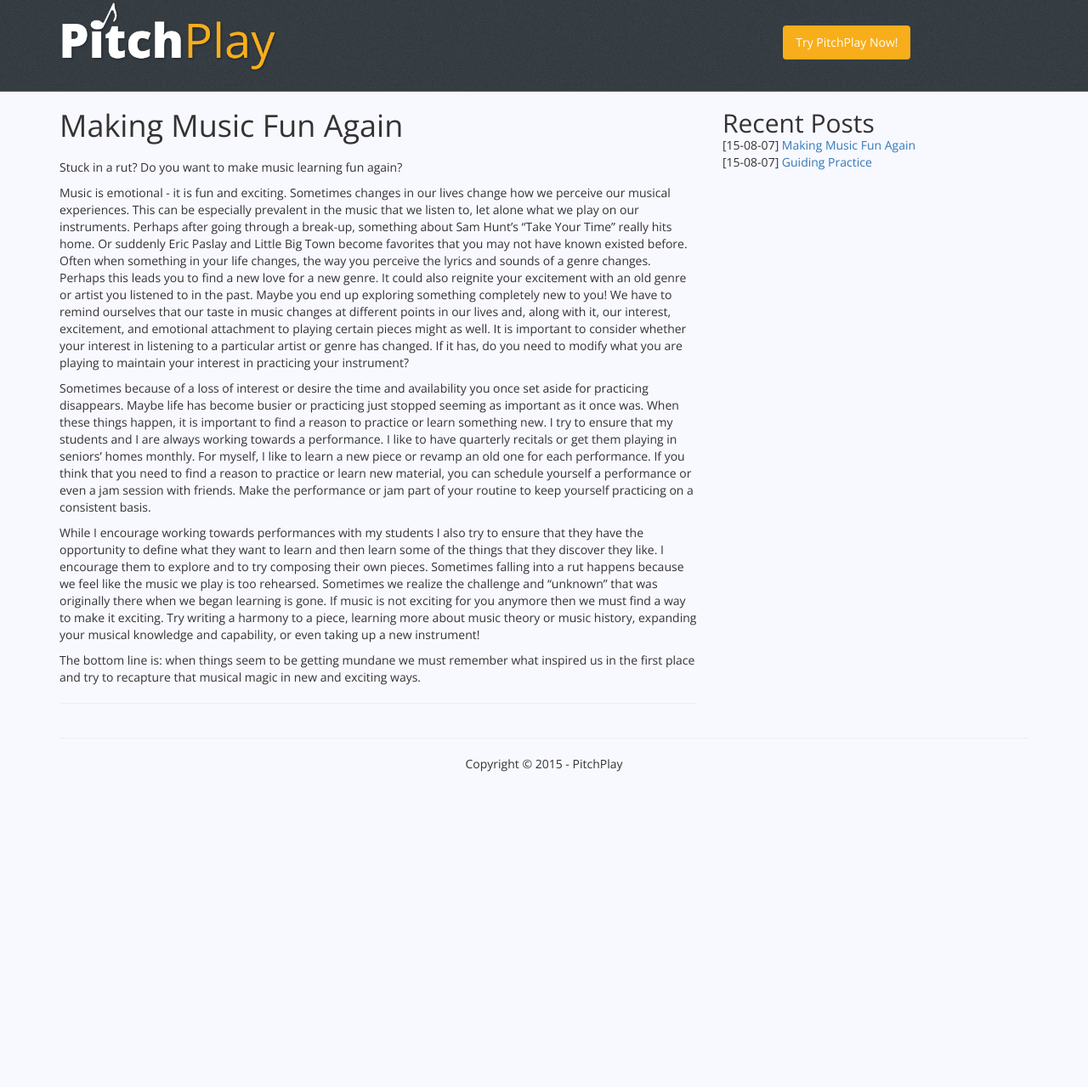
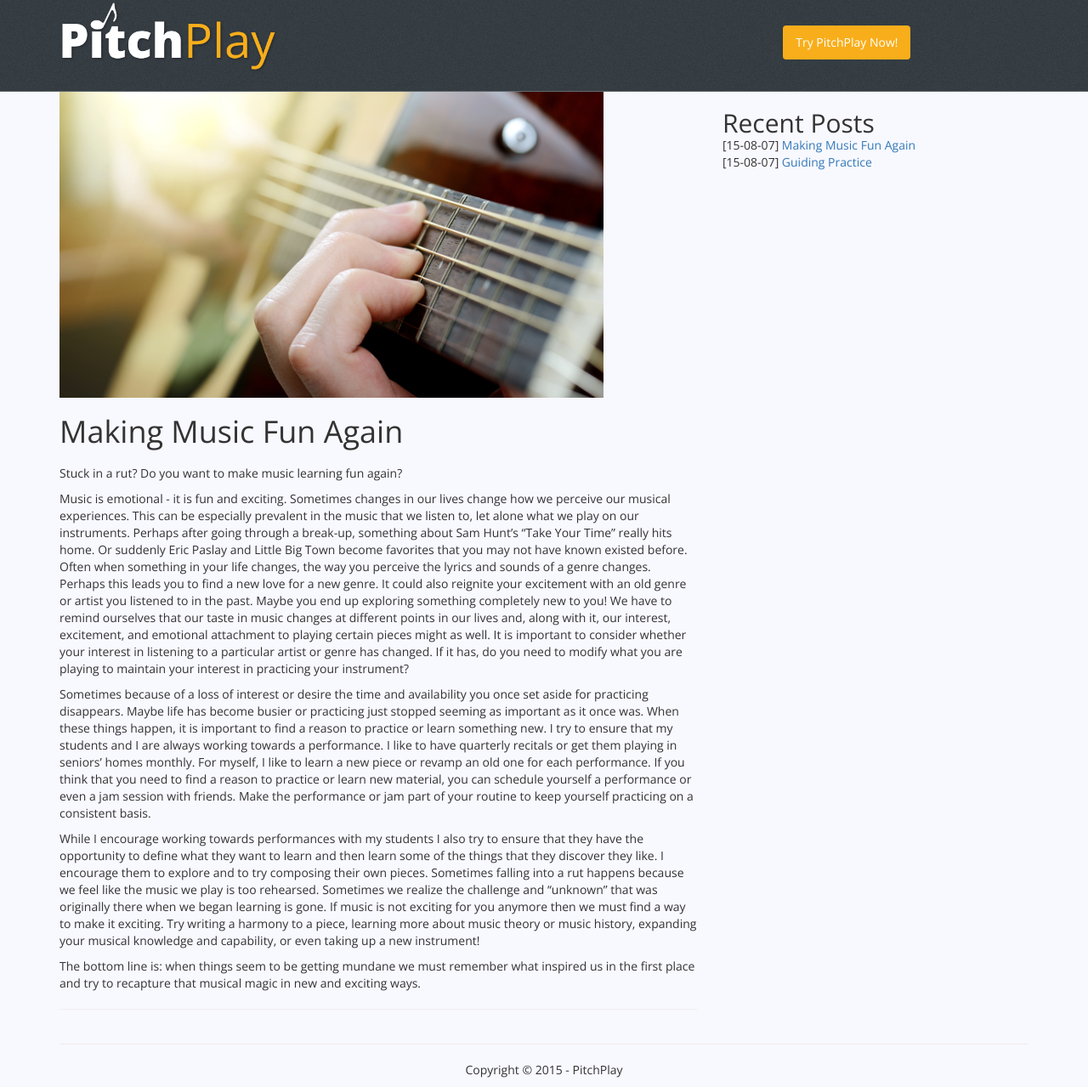
Before and after one commit to pitchplay/blog-content, a Jekyll site: the page built from _posts/2015-08-07-MakingMusicFun.md, in a window 1280 px wide. Shown: the whole page at 85% size. Built offline with Jekyll 4.4.1, drawn with Linux system fonts in a browser that asks for light colours; nearby versions of some CDN libraries; Markdown is read by kramdown in place of the engine named in the settings; before the commit the page ends 919 px from its top, so only the background shows below that.

Commit message:
Add images to top of posts

```diff
--- a/_layouts/post.html
+++ b/_layouts/post.html
@@ -5,6 +5,7 @@
   <section class="container">
     <div class="row">
       <div class="post-body col-xs-12 col-sm-8">
+        <img class="img-responsive" src="/assets/img/{{ page.img }}" alt="Post Photo">
         <h1>{{ page.title }}</h1>
         {{ content }}
       </div>
--- a/_posts/2015-08-07-MakingMusicFun.md
+++ b/_posts/2015-08-07-MakingMusicFun.md
@@ -3,6 +3,7 @@ layout: post
 title: "Making Music Fun Again"
 categories: motivation
 tags: [practice, self-motivation, fun]
+img: playing-guitar.png
 ---
 Stuck in a rut? Do you want to make music learning fun again?
 
```
Also changed, not shown: _posts/2015-08-07-GuidingPractice.md (+1 -0 lines), assets/img/playing-cello.png (added), assets/img/playing-guitar.png (added), assets/img/playing-piano.png (added).
